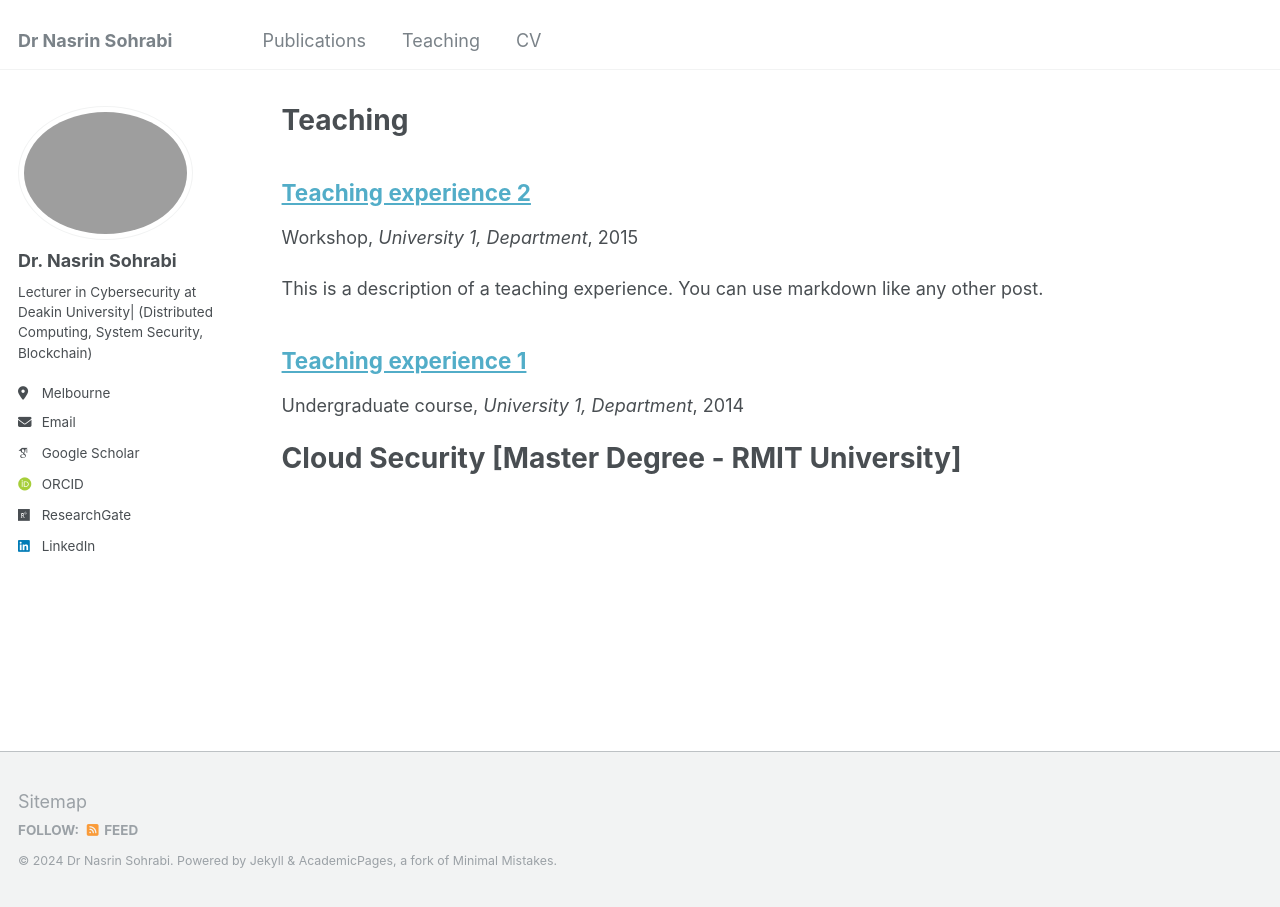
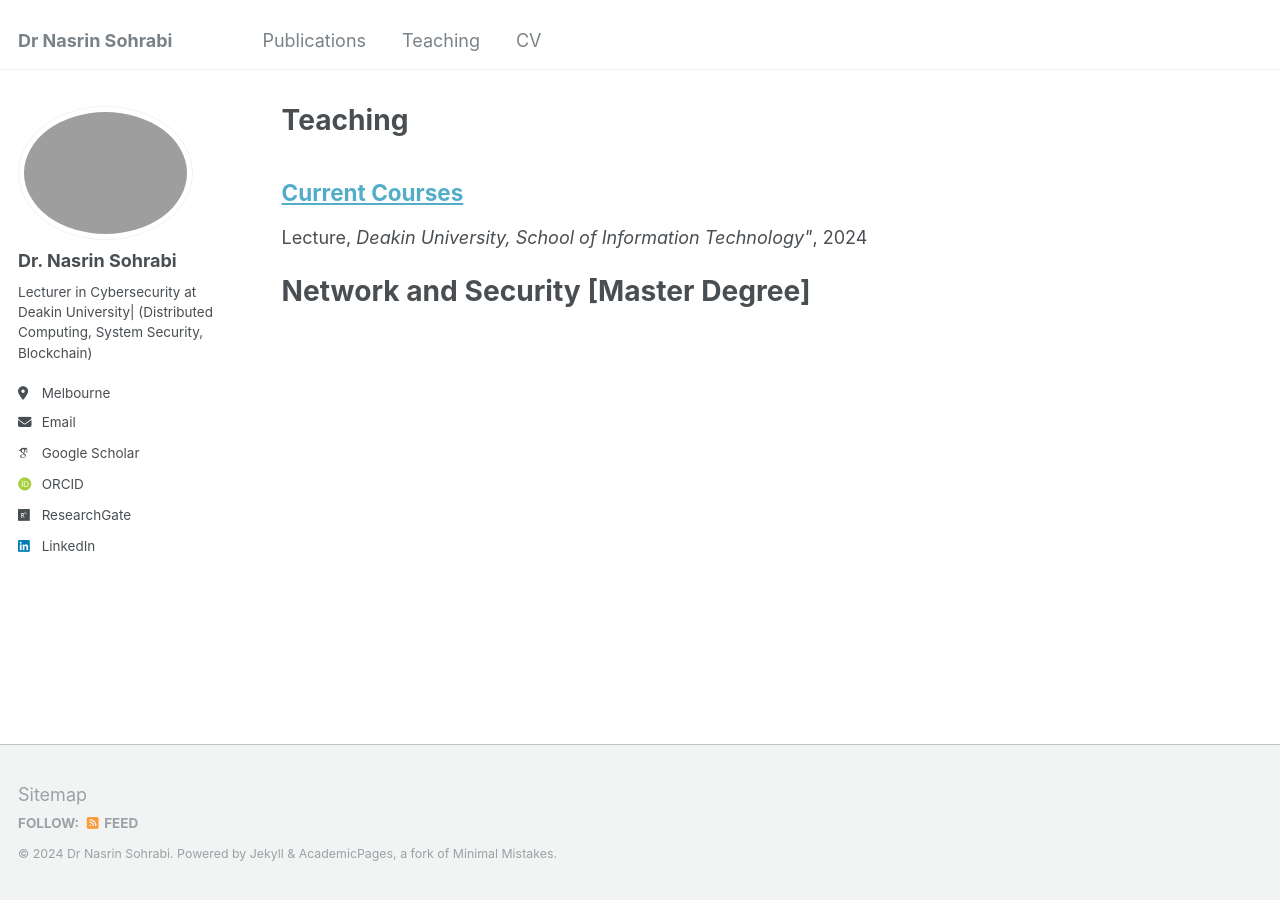
Before and after one commit to Nasrin-Sohrabi/Nasrin-Sohrabi.github.io, a Jekyll site: the page built from _pages/teaching.html, in a window 1280 px wide. Built offline with Jekyll 4.4.1, drawn with Linux system fonts in a browser that asks for light colours; some web fonts are replaced; a file with an impossible date is left out.

Commit message:
updating

```diff
--- a/_teaching/Current Courses.md
+++ b/_teaching/Current Courses.md
@@ -1,16 +1,14 @@
 ---
-title: "Teaching experience 2"
+title: "Current Courses"
 collection: teaching
-type: "Workshop"
+type: "Lecture"
 permalink: /teaching/Current Courses
-venue: "University 1, Department"
-date: 2015-01-01
-location: "City, Country"
+venue: Deakin University, School of Information Technology"
+date: 2024-01-01
+location: "Melbourne, Australia"
 ---
 
-This is a description of a teaching experience. You can use markdown like any other post.
-
- Network and Security [Master Degree - Deakin University]
+Network and Security [Master Degree]
 ======
 
 Heading 2
--- a/_teaching/Past Courses.md
+++ b/_teaching/Past Courses.md
@@ -1,14 +1,12 @@
 ---
-title: "Teaching experience 1"
+title: "Past Courses"
 collection: teaching
-type: "Undergraduate course"
-permalink: /teaching/Past Courses
-venue: "University 1, Department"
-date: 2014-01-01
-location: "City, Country"
+type: "Lecturer"
+permalink: /teaching/Current Courses
+venue: RMI University, School of Computing Technologies"
+date: 2019-2023
+location: "Melbourne, Australia"
 ---
-
-
 
 Cloud Security [Master Degree - RMIT University]
 ======
```
Also changed, not shown: other parts of _teaching/Past Courses.md (+1 -1 lines), _teaching/teaching3.md (deleted).
